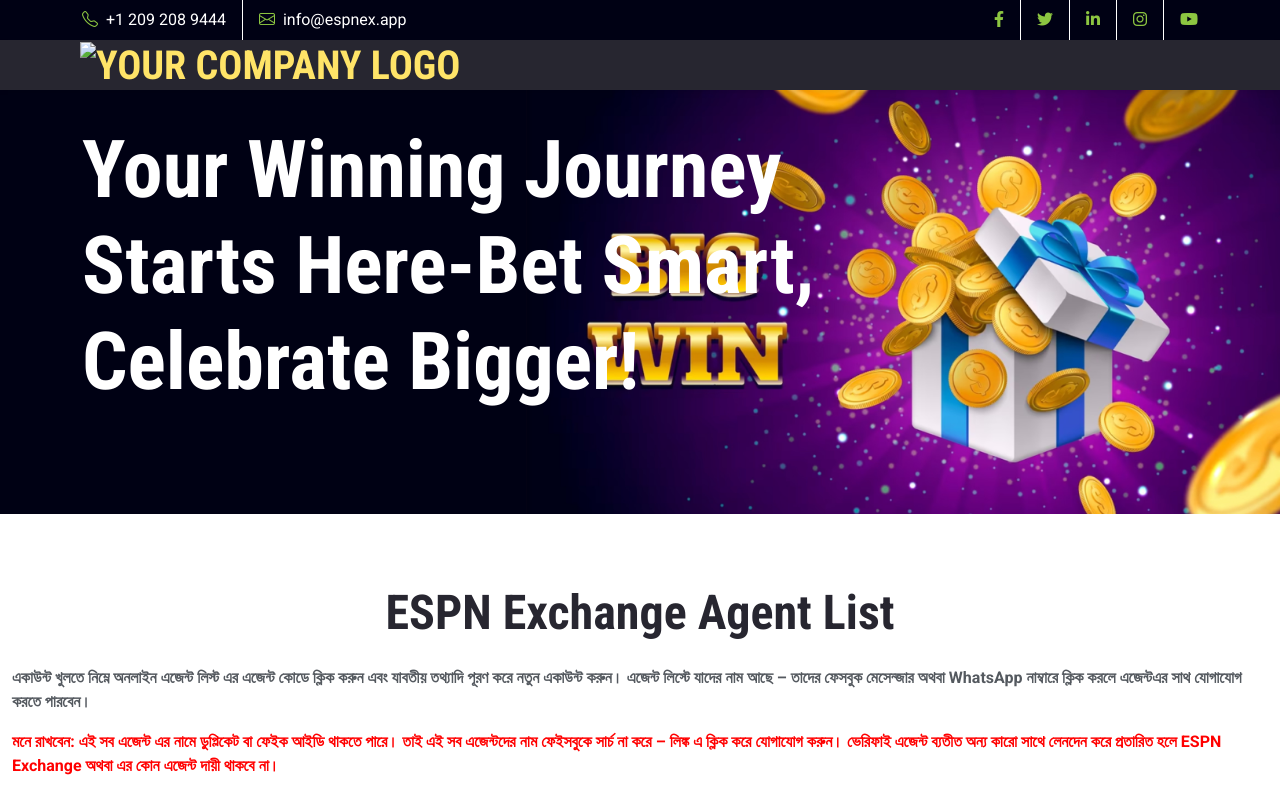
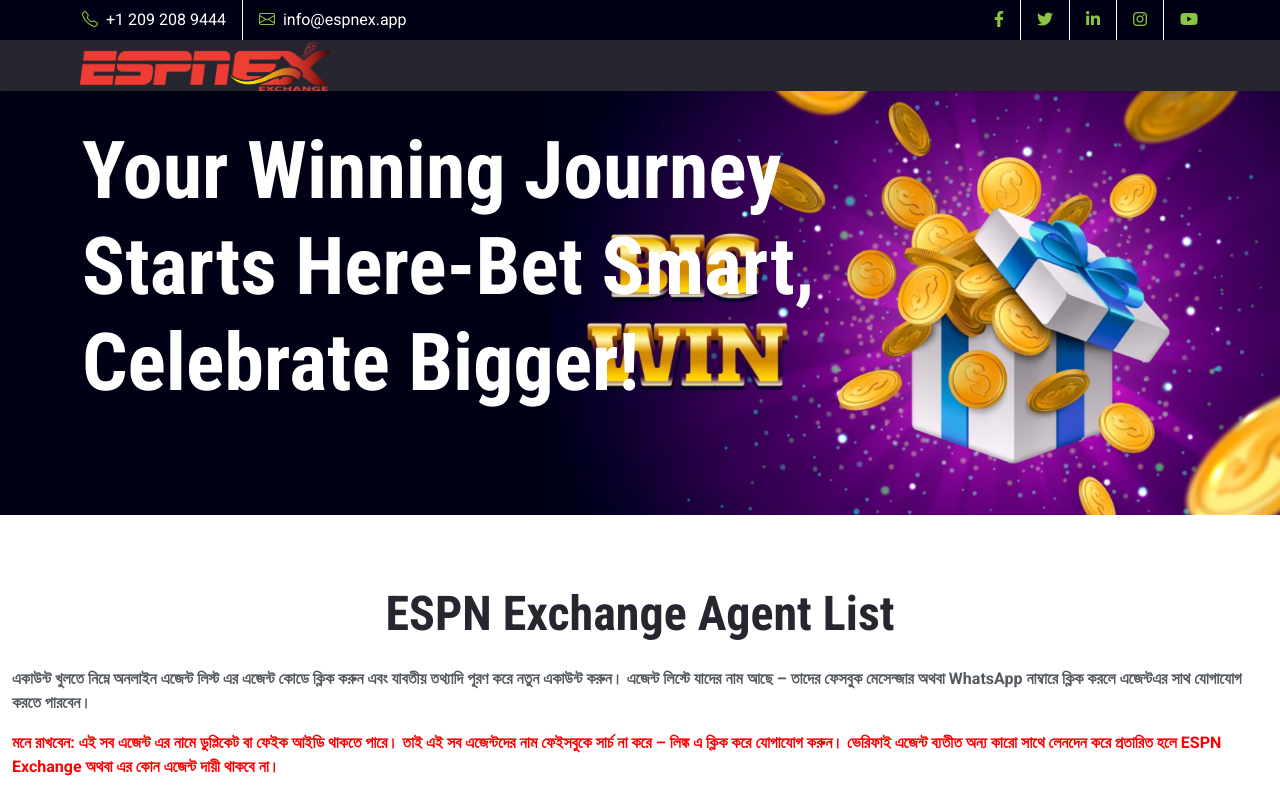
Before and after one commit to ESPNexchange/Agent-List, a plain HTML site: page index.html in a window 1280 px wide. Shown: the top 792 px of the page. Drawn offline with nearby package versions, Linux system fonts and the light colour scheme; files that its build step writes are made by us from their sources; files whose address does not match are found by name.

Commit message:
Update index.html

```diff
--- a/index.html
+++ b/index.html
@@ -69,7 +69,7 @@
     <nav class="navbar navbar-expand-lg bg-dark navbar-dark shadow-sm px-5 py-3 py-lg-0">
         <a href="index.html" class="navbar-brand p-0">
             <h1 class="m-0 text-uppercase text-primary"><a href="https://www.espnex.app">
-  <img src="img/Logo.png" alt="Your Company Logo" width="250" height="50">
+  <img src="Logo.png" alt="Your Company Logo" width="250" height="50">
 </a></h1>
         </a>
 
```
